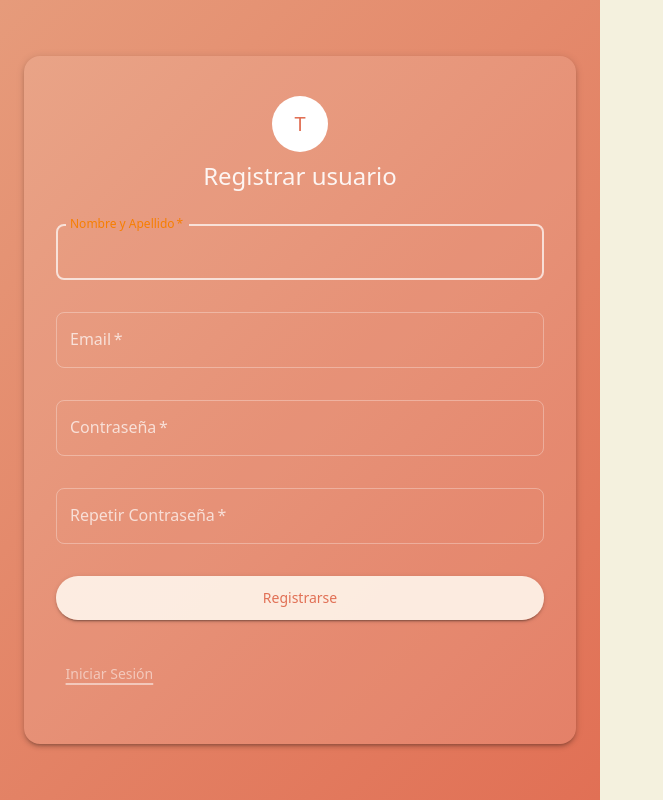
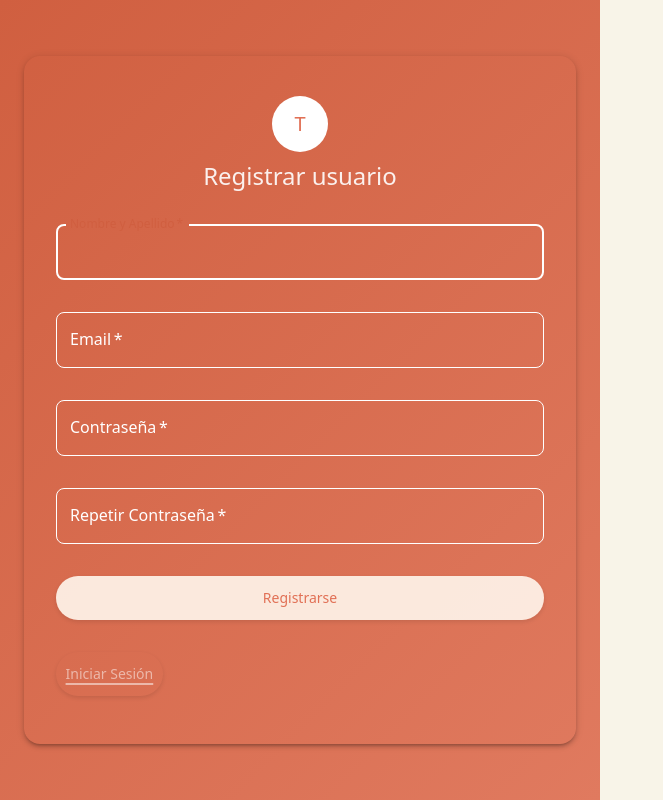
Before and after one commit to galoss88/test-terrand-front, a React (Vite) app: page /auth/register in a window 1280 px wide. Shown: the whole page, without its empty margins (0-663 px from the left). Built offline with nearby package versions, Linux system fonts and the light colour scheme.

Commit message:
Fix: Centralizando estilos de contenedores de formulario en registro y login

```diff
--- a/src/pages/auth/Login.tsx
+++ b/src/pages/auth/Login.tsx
@@ -3,63 +3,9 @@ import {
   LoadingButton,
 } from "@/components/Material/MaterialButton";
 import { useForm } from "@/hooks";
-import {
-  Avatar,
-  Box,
-  Container,
-  Paper,
-  TextField,
-  Typography,
-} from "@mui/material";
-import { styled } from "@mui/material/styles";
+import { Box, Typography } from "@mui/material";
 import { useState } from "react";
-
-const StyledContainer = styled(Container)(() => ({
-  height: "100vh",
-  display: "flex",
-  flexDirection: "column",
-  justifyContent: "center",
-  alignItems: "center",
-  background: "linear-gradient(135deg, #e69b7b 0%, #e17055 100%)",
-}));
-
-const StyledPaper = styled(Paper)(({ theme }) => ({
-  padding: theme.spacing(4),
-  display: "flex",
-  flexDirection: "column",
-  alignItems: "center",
-  borderRadius: 16,
-  backgroundColor: "rgba(255, 255, 255, 0.1)",
-}));
-
-const StyledTextField = styled(TextField)(({ theme }) => ({
-  marginBottom: theme.spacing(2),
-  "& .MuiOutlinedInput-root": {
-    "& fieldset": {
-      borderColor: "rgba(255, 255, 255, 0.3)", //Estilos del borde
-    },
-    "&:hover fieldset": {
-      borderColor: "rgba(255, 255, 255, 0.5)", //Estilos del borde al pasar el mouse
-    },
-    "&.Mui-focused fieldset": {
-      borderColor: "rgba(255, 255, 255, 0.7)", //Estilos del borde al hacer foco
-    },
-  },
-  "& .MuiInputLabel-root": {
-    color: "rgba(255, 255, 255, 0.7)", //Estilos de la etiqueta
-  },
-  "& .MuiInputBase-input": {
-    color: "rgba(255, 255, 255, 0.9)", //Estilos del texto
-  },
-}));
-
-const StyledAvatar = styled(Avatar)(({ theme }) => ({
-  margin: theme.spacing(1),
-  backgroundColor: theme.palette.primary.contrastText,
-  color: "#e17055",
-  width: 56,
-  height: 56,
-}));
+import { StyledAvatar, StyledContainer, StyledPaper, StyledTextField } from "./styles";
 
 const initialValues = {
   email: "",
--- a/src/pages/auth/Register.tsx
+++ b/src/pages/auth/Register.tsx
@@ -5,56 +5,14 @@ import {
 } from "@/components/Material/MaterialButton";
 import { MaterialModal } from "@/components/Material/MaterialModal";
 import { useForm } from "@/hooks";
-import { Avatar, Container, Paper, TextField, Typography } from "@mui/material";
-import { styled } from "@mui/material/styles";
+import { Typography } from "@mui/material";
 import { useState } from "react";
-
-const StyledContainer = styled(Container)(() => ({
-  height: "100vh",
-  display: "flex",
-  flexDirection: "column",
-  justifyContent: "center",
-  alignItems: "center",
-  background: "linear-gradient(135deg, #e69b7b 0%, #e17055 100%)",
-}));
-
-const StyledPaper = styled(Paper)(({ theme }) => ({
-  padding: theme.spacing(4),
-  display: "flex",
-  flexDirection: "column",
-  alignItems: "center",
-  borderRadius: 16,
-  backgroundColor: "rgba(255, 255, 255, 0.1)",
-}));
-
-const StyledTextField = styled(TextField)(({ theme }) => ({
-  marginBottom: theme.spacing(2),
-  "& .MuiOutlinedInput-root": {
-    "& fieldset": {
-      borderColor: "rgba(255, 255, 255, 0.3)", //Estilos del borde
-    },
-    "&:hover fieldset": {
-      borderColor: "rgba(255, 255, 255, 0.5)", //Estilos del borde al pasar el mouse
-    },
-    "&.Mui-focused fieldset": {
-      borderColor: "rgba(255, 255, 255, 0.7)", //Estilos del borde al hacer foco
-    },
-  },
-  "& .MuiInputLabel-root": {
-    color: "rgba(255, 255, 255, 0.7)", //Estilos de la etiqueta
-  },
-  "& .MuiInputBase-input": {
-    color: "rgba(255, 255, 255, 0.9)", //Estilos del texto
-  },
-}));
-
-const StyledAvatar = styled(Avatar)(({ theme }) => ({
-  margin: theme.spacing(1),
-  backgroundColor: theme.palette.primary.contrastText,
-  color: "#e17055",
-  width: 56,
-  height: 56,
-}));
+import {
+  StyledAvatar,
+  StyledContainer,
+  StyledPaper,
+  StyledTextField,
+} from "./styles";
 
 const initialValues = {
   email: "",
--- /dev/null
+++ b/src/pages/auth/styles.ts
@@ -0,0 +1,48 @@
+import { Avatar, Container, Paper, styled, TextField } from "@mui/material";
+
+export const StyledContainer = styled(Container)(({ theme }) => ({
+  height: "100vh",
+  display: "flex",
+  flexDirection: "column",
+  justifyContent: "center",
+  alignItems: "center",
+  background: `linear-gradient(135deg, ${theme.palette.primary.main} 0%, ${theme.palette.primary.light} 100%)`,
+}));
+
+export const StyledPaper = styled(Paper)(({ theme }) => ({
+  padding: theme.spacing(4),
+  display: "flex",
+  flexDirection: "column",
+  alignItems: "center",
+  borderRadius: 16,
+  backgroundColor: "transparent",
+}));
+
+export const StyledTextField = styled(TextField)(({ theme }) => ({
+  marginBottom: theme.spacing(2),
+  "& .MuiOutlinedInput-root": {
+    "& fieldset": {
+      borderColor: theme.palette.primary.contrastText, //Estilos del borde
+    },
+    "&:hover fieldset": {
+      borderColor: theme.palette.primary.contrastText, //Estilos del borde al pasar el mouse
+    },
+    "&.Mui-focused fieldset": {
+      borderColor: theme.palette.primary.contrastText, //Estilos del borde al hacer foco
+    },
+  },
+  "& .MuiInputLabel-root": {
+    color: theme.palette.primary.contrastText, //Estilos de la etiqueta
+  },
+  "& .MuiInputBase-input": {
+    color: theme.palette.primary.contrastText, //Estilos del texto
+  },
+}));
+
+export const StyledAvatar = styled(Avatar)(({ theme }) => ({
+  margin: theme.spacing(1),
+  backgroundColor: theme.palette.primary.contrastText,
+  color: "#e17055",
+  width: 56,
+  height: 56,
+}));
--- a/src/theme/index.ts
+++ b/src/theme/index.ts
@@ -1,34 +1,37 @@
-// src/theme/index.ts
 import { createTheme, responsiveFontSizes } from "@mui/material/styles";
+
+export const hoverColor = "rgba(255, 255, 255, 0.5)";
 
 const rawTheme = createTheme({
   palette: {
     mode: "light",
     primary: {
-      light: "#FFB703",
-      main: "#F77F00",
-      dark: "#D65A00",
+      light: "#E07A5F",
+      main: "#D05F40",
+      dark: "#B24C32",
       contrastText: "#fff",
     },
     secondary: {
-      light: "#52B69A",
-      main: "#2A9D8F",
-      dark: "#207F6B",
+      light: "#81B29A",
+      main: "#3D5A80",
+      dark: "#2C4B6E",
       contrastText: "#fff",
     },
     background: {
-      default: "#F4F1DE",
+      default: "#F8F4E8",
       paper: "#FFFFFF",
     },
     text: {
-      primary: "#264653",
-      secondary: "#6C6C6C",
+      primary: "#2A3D45",
+      secondary: "#5C6B73",
     },
-    error: { main: "#D62828" },
-    success: { main: "#81B29A" },
+    error: { main: "#994636" },
+    success: { main: "#6B9080" },
   },
   typography: {
     fontFamily: [
+      "Lora",
+      "Merriweather",
       "system-ui",
       "Avenir",
       "Helvetica",
@@ -37,11 +40,42 @@ const rawTheme = createTheme({
     ].join(","),
     h1: { fontSize: "2.5rem", fontWeight: 500 },
     h2: { fontSize: "2rem", fontWeight: 500 },
+    h3: { fontSize: "1.75rem", fontWeight: 500 },
+    h4: { fontSize: "1.5rem", fontWeight: 500 },
     button: { textTransform: "none" },
+    body1: { fontSize: "1rem", lineHeight: 1.5 },
+    body2: { fontSize: "0.875rem", lineHeight: 1.43 },
   },
   shape: {
     borderRadius: 8,
   },
+
+  components: {
+    MuiPaper: {
+      styleOverrides: {
+        elevation1: {
+          boxShadow: "0px 2px 4px rgba(0, 0, 0, 0.05)",
+        },
+      },
+    },
+    MuiButton: {
+      styleOverrides: {
+        root: {
+          boxShadow: "0px 2px 4px rgba(0, 0, 0, 0.1)",
+          "&:hover": {
+            boxShadow: "0px 4px 8px rgba(0, 0, 0, 0.15)",
+          },
+        },
+      },
+    },
+    MuiCard: {
+      styleOverrides: {
+        root: {
+          boxShadow: "0px 4px 12px rgba(0, 0, 0, 0.08)",
+        },
+      },
+    },
+  },
 });
 
 export const theme = responsiveFontSizes(rawTheme);
```
